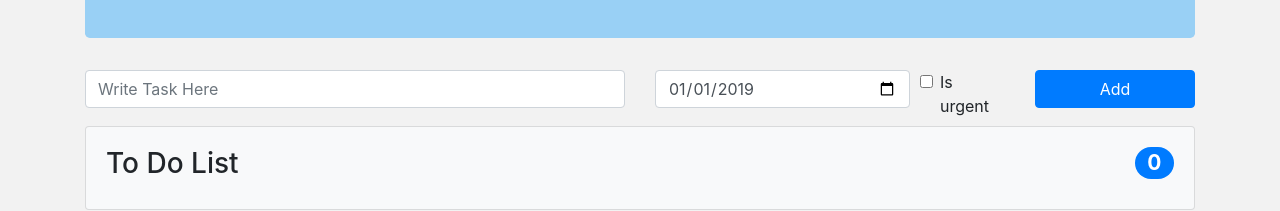
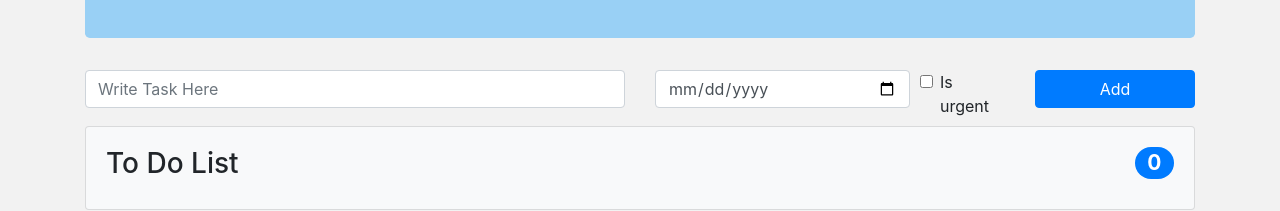
Before and after one commit to FCastillo-91/React-ToDo-App, a React (Create React App) app: page / in a window 1280 px wide. Shown: the part 251-462 px from the top of the page. Built offline with nearby package versions, Linux system fonts and the light colour scheme.

Commit message:
Refactored calendar to start with todays date

```diff
--- a/package.json
+++ b/package.json
@@ -1,8 +1,10 @@
 {
+  "homepage": "https://FCastillo-91.github.io/React-ToDo-App",
   "name": "todo-list-application",
   "version": "0.1.0",
   "private": true,
   "dependencies": {
+    "gh-pages": "^2.1.1",
     "react": "^16.12.0",
     "react-dom": "^16.12.0",
     "react-scripts": "3.2.0",
@@ -12,7 +14,9 @@
     "start": "react-scripts start",
     "build": "react-scripts build",
     "test": "react-scripts test",
-    "eject": "react-scripts eject"
+    "eject": "react-scripts eject",
+    "predeploy": "npm run build",
+    "deploy": "gh-pages -d build"
   },
   "eslintConfig": {
     "extends": "react-app"
--- a/src/App.js
+++ b/src/App.js
@@ -9,15 +9,20 @@ import DoneList from "./DoneList";
 import './App.css';
 
 class App extends React.Component {
-  state = {
-    taskList: [],
-    taskForm: {
-      name: '',
-      dueDate: '2019-01-01',
-      urgency: false,
-      id: null
+  constructor(){
+    super()
+    this.state = {
+      taskList: [],
+      taskForm: {
+        name: '',
+        dueDate: this.getTodaydate(),
+        urgency: false,
+        id: null
+      }
     }
+    this.getTodaydate = this.getTodaydate.bind(this)
   }
+
 
   addNewTask = (name, date, urgency, id) => {
     const myTaskList = this.state.taskList;
@@ -62,7 +67,7 @@ class App extends React.Component {
   resetForm = () => {
     const taskForm = {
       name: '',
-      dueDate: '2019-01-01',
+      dueDate: this.getTodaydate(),
       urgency: false,
       id: null
     }
@@ -117,6 +122,14 @@ class App extends React.Component {
     });
   }
 
+  getTodaydate = () => {
+    let today = new Date();
+    let todayNum = (today.getDate() < 10)? '0'+today.getDate() :  today.getDate();
+    let date = today.getFullYear()+'-'+today.getMonth()+1 +'-'+todayNum;
+    console.log({date:date})
+    return date;
+  }
+
   render() {
     const completedTasks = this.state.taskList.filter(task => {
       return (task.done)
```
Also changed, not shown: 1 other file (tests, documents, lock files or other folders).
